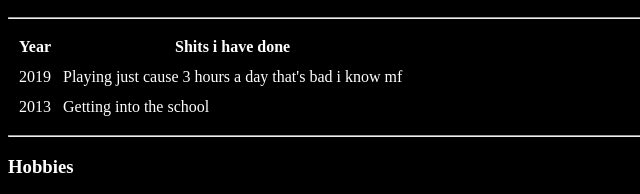
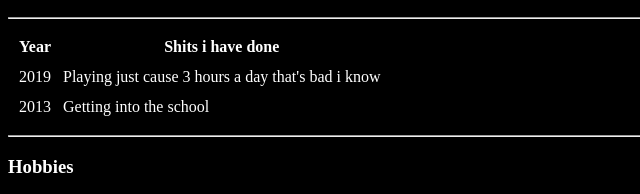
Before and after one commit to Noveleader/CV, a plain HTML site: page index.html in a window 1280 px wide. Shown: the part 1443-1637 px from the top of the page, 0-640 px from the left. Drawn offline with Linux system fonts and the light colour scheme.

Commit message:
updateindex.html

```diff
--- a/index.html
+++ b/index.html
@@ -37,7 +37,7 @@
     <tbody>
       <tr>
         <td>2019</td>
-        <td>Playing just cause 3 hours a day that's bad i know mf</td>
+        <td>Playing just cause 3 hours a day that's bad i know</td>
       </tr>
     </tbody>
     <tfoot>
```
